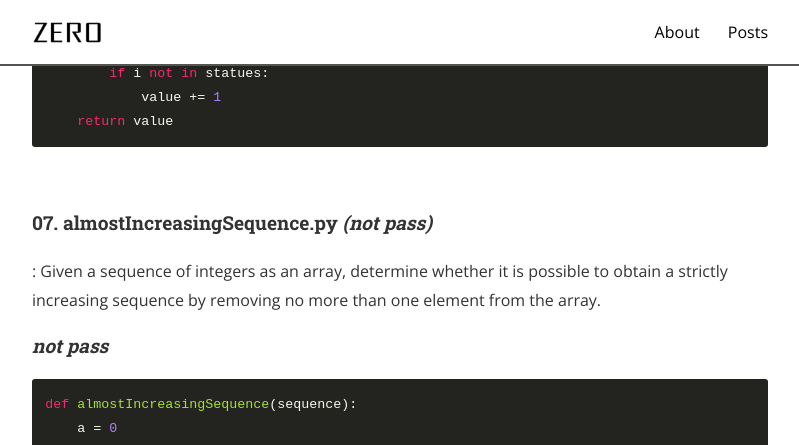
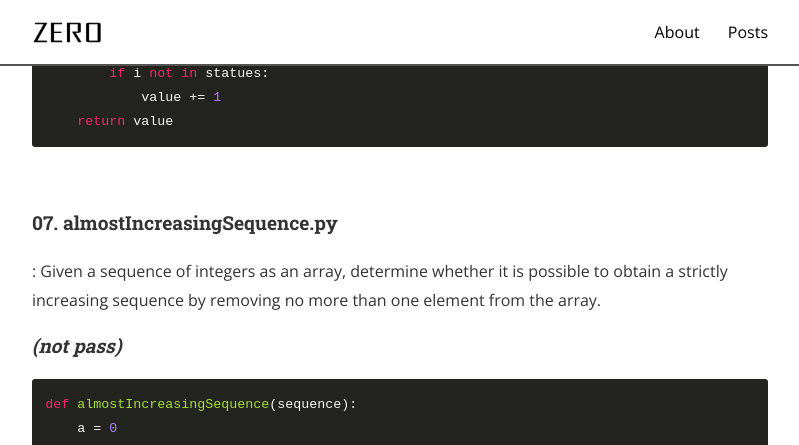
Before and after one commit to zeroaan/zeroaan.github.io, a Jekyll site: the page built from _posts/2020-05-08-[Codesignal] 코드시그널 intro 01~07 문제 풀이.md, in a window 1280 px wide and 900 px high, scrolled down 2024 px. Shown: the top 445 px of the window, without its empty margins (240-1039 px from the left). Built offline with Jekyll 4.4.1, drawn with Linux system fonts in a browser that asks for light colours; nearby versions of some CDN libraries; comment, search, counter and statistics services are not loaded.

Commit message:
Update: 2020-05-08-[Codesignal] 코드시그널 intro 01~07 문제 풀이

````diff
--- a/_posts/2020-05-08-[Codesignal] 코드시그널 intro 01~07 문제 풀이.md
+++ b/_posts/2020-05-08-[Codesignal] 코드시그널 intro 01~07 문제 풀이.md
@@ -81,10 +81,10 @@ def makeArrayConsecutive2(statues):
 
 <br>
 
-#### 07. almostIncreasingSequence.py *(not pass)*
+#### 07. almostIncreasingSequence.py
 : Given a sequence of integers as an array, determine whether it is possible to obtain a strictly increasing sequence by removing no more than one element from the array.
 <br>
-#### *not pass*
+#### *(not pass)*
 ```python
 def almostIncreasingSequence(sequence):
     a = 0
````
